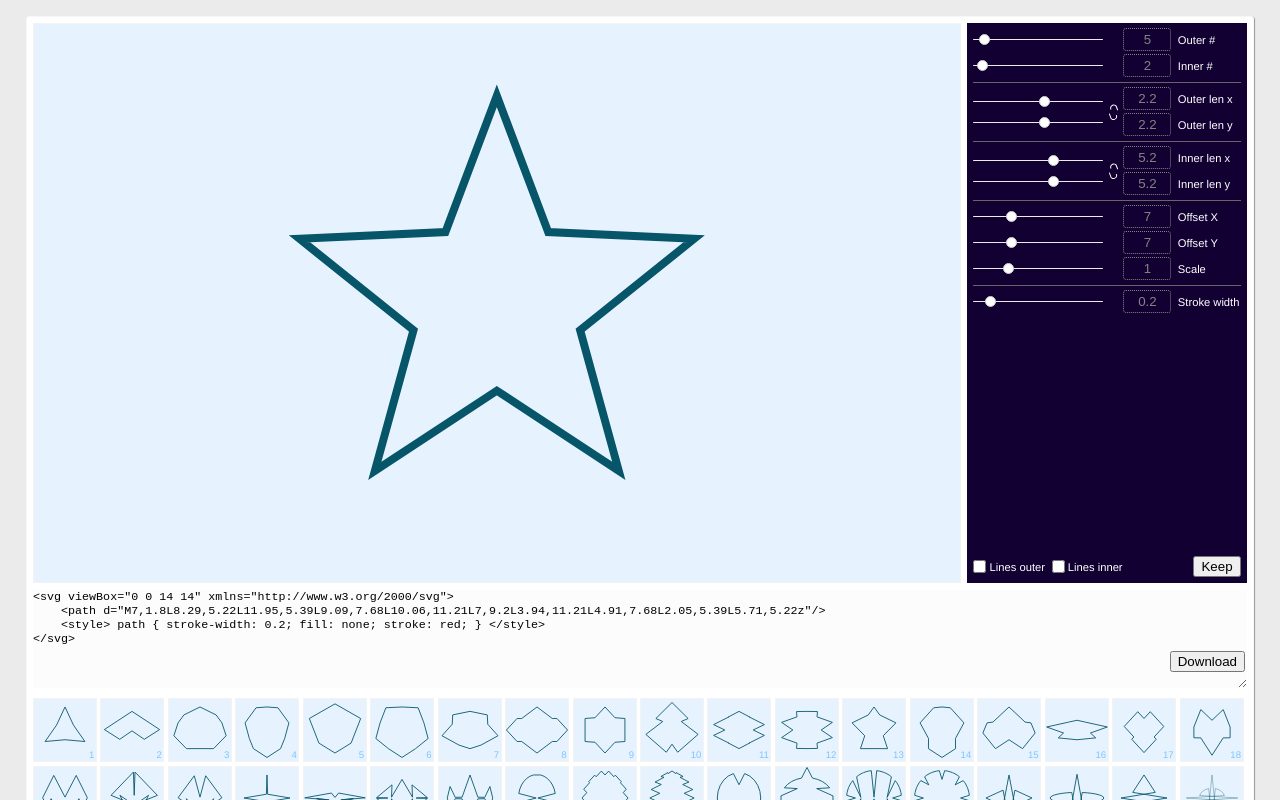
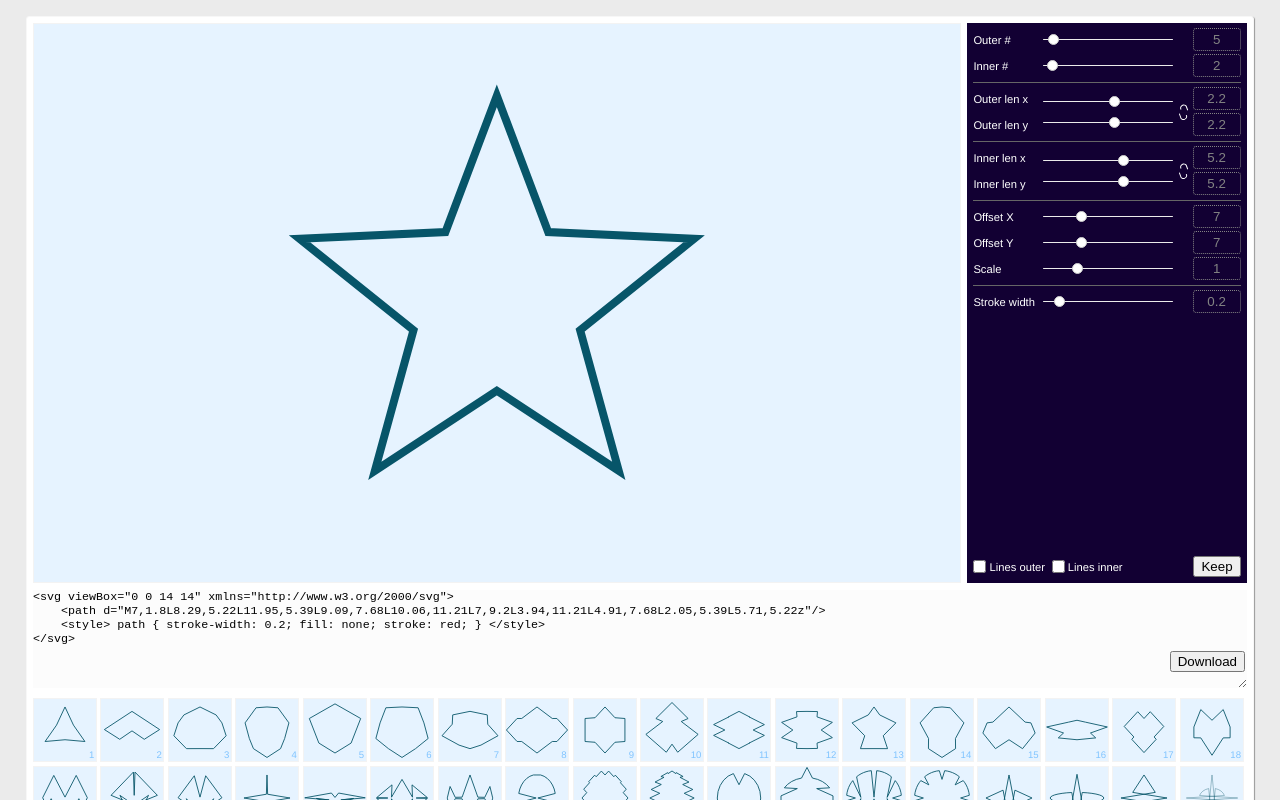
Before and after one commit to maxzz/ngon-gen, a Vue app: page / in a window 1280 px wide. Shown: the top 800 px of the page. Built offline with nearby package versions, Linux system fonts and the light colour scheme.

Commit message:
Labels on the left

```diff
--- a/src/App.vue
+++ b/src/App.vue
@@ -265,7 +265,7 @@ $inputSpacing: 6px;
     }
 
     display: grid;
-    grid-template-columns: 130px 16px 48px 1fr;
+    grid-template-columns: 1fr 130px 16px 48px;
     align-items: center;
     gap: 2px;
 
@@ -273,12 +273,19 @@ $inputSpacing: 6px;
     margin-bottom: $inputSpacing;
 
     .range-label {
-        padding-left: .4em;
+        padding-right: .4em;
     }
 }
 
 .range-group {
     grid-template-rows: 20px;
+
+    grid-template-areas:
+        "label-a range-slider lock value-a";
+
+    .range-label {
+        grid-area: label-a;
+    }
 }
 
 .range-separator {
@@ -290,8 +297,8 @@ $inputSpacing: 6px;
     grid-template-rows: repeat(2, 20px);
     row-gap: $inputSpacing;
     grid-template-areas:
-        "range-slider lock value-a label-a"
-        "range-slider lock value-b label-b";
+        "label-a range-slider lock value-a"
+        "label-b range-slider lock value-b";
 
     & > :first-child {
         grid-area: range-slider;
```
